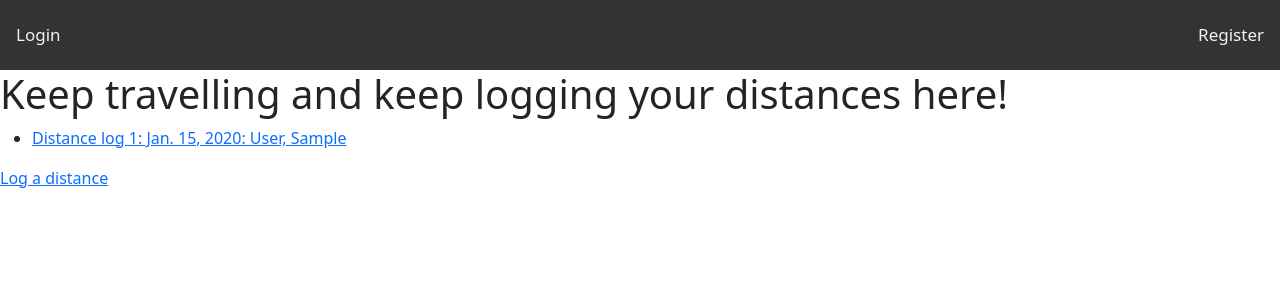
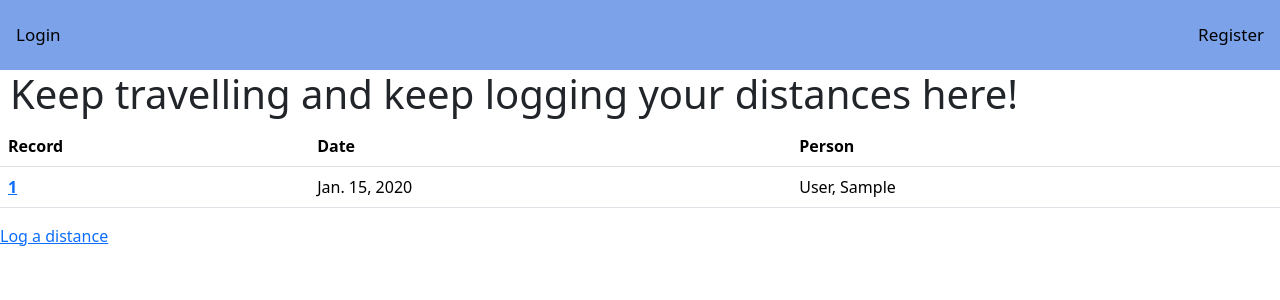
Before and after one commit to Radmaster5000/distance_counter, a Django app: page /distance/ in a window 1280 px wide. Shown: the top 300 px of the page. Run offline with Django 4.2, Linux system fonts and the light colour scheme; tables that the repository leaves empty hold one stand-in row (values such as "Sample post").

Commit message:
put data from View Records into a table and fixed bug with dropdown menu not overflowing div

```diff
--- a/distance_counter/distance/templates/distance/distances.html
+++ b/distance_counter/distance/templates/distance/distances.html
@@ -8,5 +8,9 @@
         <li>Person: {{ distance.person }}</li>
         <li>Distance: {{ distance.distance }} {{ distance.unit }}</li>
     </ul>
-    <a href="{% url 'distance_edit' distance_id=distance.id %}">Edit</a>
+    <button><a href="{% url 'distance_edit' distance_id=distance.id %}">Edit</a></button>
+
+    {% if user.is_superuser %}
+        <a href="{% url 'distance_edit' distance_id=distance.id %}">Delete</a>
+    {% endif %}
 {% endblock %}
--- a/distance_counter/distance/templates/distance/index.html
+++ b/distance_counter/distance/templates/distance/index.html
@@ -2,14 +2,35 @@
 
 {% block body %}
     <h1>Keep travelling and keep logging your distances here!</h1>
-    <ul>
+
+    <table class="table">
+        <thead>
+            <tr>
+                <th scope="col">Record</th>
+                <th scope="col">Date</th>
+                <th scope="col">Person</th>
+            </tr>
+        </thead>
+        <tbody>
+            {% for distance in distances %}
+                <tr>
+                    <th scope="row"><a href="{% url 'distance' distance.id %}">{{ distance.id }}</a></th>
+                    <td>{{ distance.date }}</td>
+                    <td>{{ distance.person }}</td>
+                </tr>
+            {% endfor %}
+        </tbody>
+    </table>
+    <!-- <ul>
         {% for distance in distances %}
             <li>
-                <a href="{% url 'distance' distance.id %}">
+                <p>
                     Distance log {{ distance.id }}: {{distance.date}}: {{distance.person}}
-                </a>
+                    <a href="{% url 'distance' distance.id %}">View record</a>
+                </p>
+
             </li>
         {% endfor %}
-    </ul>
+    </ul> -->
     <a href="{% url 'log' %}">Log a distance</a>
 {% endblock %}
--- a/distance_counter/distance/templates/distance/layout.html
+++ b/distance_counter/distance/templates/distance/layout.html
@@ -10,7 +10,7 @@
         <div class="navbar">
             {% if request.user.is_authenticated %}
                 <!--ADD ANY LINKS FOR AN AUTHENTICATED USER: LOG DISTANCE, LEADERBOARDS, STATS-->
-                <div style="color: orange; margin: 10px">Currently logged in as: {{ request.user.username | title }}</div>
+                <div style="color: rgb(14, 59, 156); margin: 10px">Currently logged in as: {{ request.user.username | title }}</div>
                 <a href="{% url 'logout' %}">Logout</a>
                 <a href="{% url 'log' %}">Record Distance</a>
                 <a href="{% url 'index' %}">View all Distances</a>
@@ -18,7 +18,7 @@
                     <button class="btn btn-secondary dropdown-toggle" type="button" data-bs-toggle="dropdown" aria-expanded="false">
                       Create
                     </button>
-                    <ul class="dropdown-menu dropdown-menu-positioning"style="position: inherit">
+                    <ul class="dropdown-menu dropdown-menu-end">
                       <li><a class="dropdown-item" href="{% url 'person_create' %}">Person</a></li>
                       <li><a class="dropdown-item" href="{% url 'office_create' %}">Office</a></li>
                       <li><a class="dropdown-item" href="{% url 'unit_create' %}">Unit</a></li>
--- a/distance_counter/distance/templates/distance/log_create.html
+++ b/distance_counter/distance/templates/distance/log_create.html
@@ -2,7 +2,7 @@
 
 {% block body %}
 
-    <form method="post">
+    <form class="form-inline" method="post">
         {% csrf_token %}
         {{ form.as_p }}
         <button type="submit">Save</button>
--- a/distance_counter/static/css/style.css
+++ b/distance_counter/static/css/style.css
@@ -1,11 +1,11 @@
 .navbar {
-    overflow: hidden;
-    background-color: #333;
+    overflow: visible;
+    background-color: #7ca2e9;
 }
 
 .navbar a {
     float: left;
-    color: #f2f2f2;
+    color: black;
     text-align: center;
     padding: 14px 16px;
     text-decoration: none;
@@ -21,3 +21,13 @@
     background-color: #04AA6D;
     color: white;
 }
+
+p {
+    margin-top: 0;
+    text-align: justify;
+    padding: 10px;
+}
+
+h1 {
+    padding-left: 10px;
+}
```
